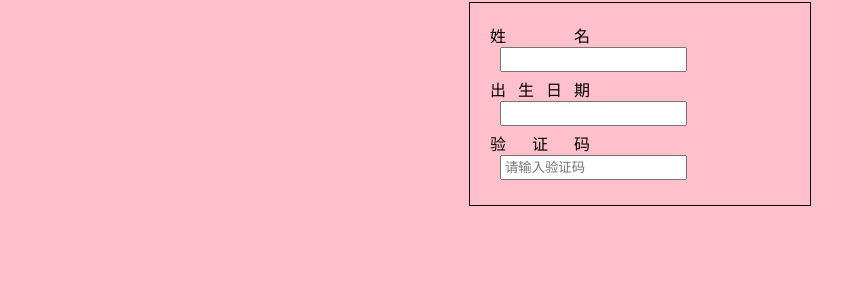
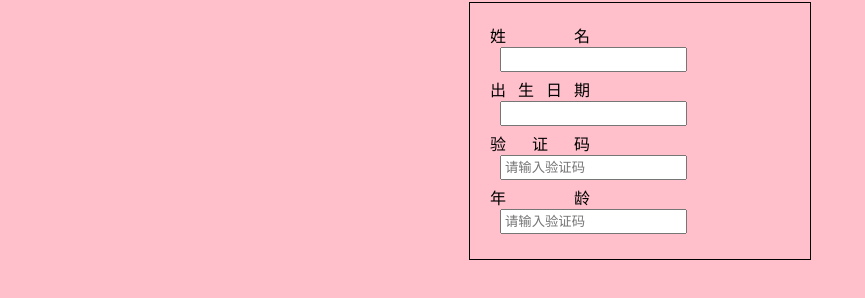
Before and after one commit to ranranqi/git-demo-1, a plain HTML site: page index.html in a window 1280 px wide. Shown: the part 78-376 px from the top of the page, without its empty margins (0-865 px from the left). Drawn offline with Linux system fonts and the light colour scheme.

Commit message:
add li age on new

```diff
--- a/index.html
+++ b/index.html
@@ -25,6 +25,10 @@
                 <label class="mark">验证码</label>
                 <input type="text" name="" id="" placeholder="请输入验证码">
             </li>
+            <li>
+                <label class="mark">年龄</label>
+                <input type="text" name="" id="" placeholder="请输入验证码">
+            </li>
         </form>
     </div>
 </body>
```
